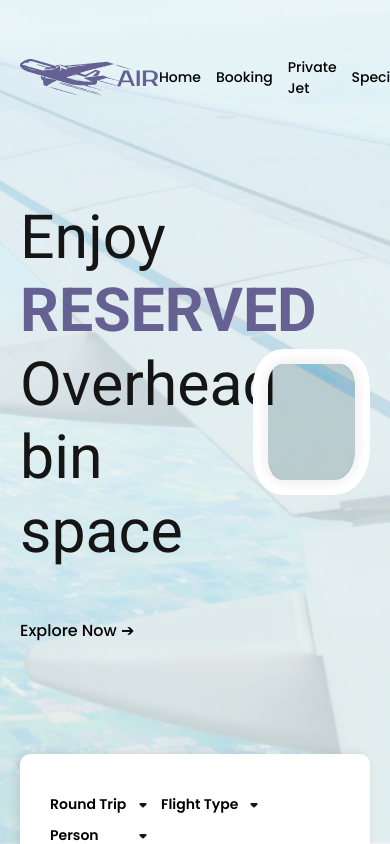
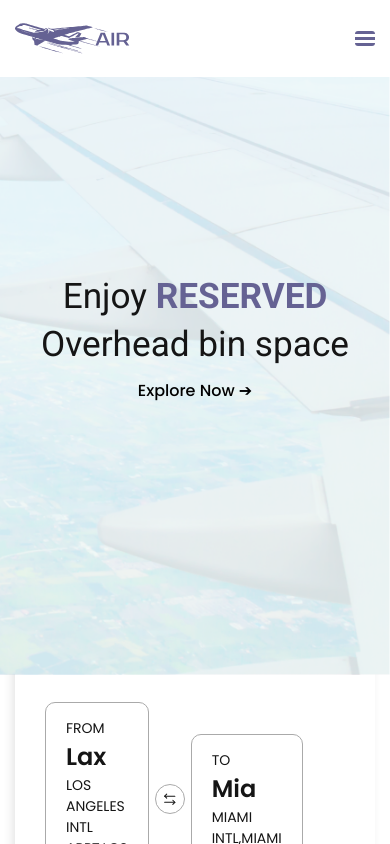
Before and after one commit to ybogdanq/PrivateJet-Booking, a React (Create React App) app: page / in a window 390 px wide. Shown: the top 844 px of the page. Built offline with nearby package versions, Linux system fonts and the light colour scheme.

Commit message:
added responsive design to some sections

```diff
--- a/src/App.scss
+++ b/src/App.scss
@@ -37,3 +37,9 @@ body {
   margin: 0 auto;
   padding: 0px 20px;
 }
+
+@media screen and (max-width: 1200px) {
+  .container {
+    padding: 0px 15px;
+  }
+}
--- a/src/App.tsx
+++ b/src/App.tsx
@@ -15,11 +15,11 @@ function App() {
       <Header />
       <MeetingSection />
       <BookForm />
-      <PrivateJetSection />
-      <SpecificationSection />
-      <ChartersSection />
-      <MembershipSection />
-      <Footer />
+      {/* <PrivateJetSection /> */}
+      {/* <SpecificationSection /> */}
+      {/* <ChartersSection /> */}
+      {/* <MembershipSection /> */}
+      {/* <Footer /> */}
     </div>
   );
 }
--- a/src/components/Header.tsx
+++ b/src/components/Header.tsx
@@ -5,6 +5,7 @@ import cn from "classnames";
 
 const Header: React.FC = (): JSX.Element => {
   const [scrolledInstance, setScrolledInstance] = useState<boolean>(false);
+  const [burgerActive, setBurgerActive] = useState<boolean>(false);
 
   useEffect(() => {
     if (typeof window !== "undefined") {
@@ -24,6 +25,25 @@ const Header: React.FC = (): JSX.Element => {
         <a href="#" className={styles.logo}>
           <Logo />
         </a>
+        <div
+          className={styles.burger__menu}
+          onClick={() => setBurgerActive(true)}
+        >
+          <span></span>
+          <span></span>
+          <span></span>
+        </div>
+        <nav
+          className={cn(styles.header__navigation, {
+            [styles.active]: burgerActive,
+          })}
+        >
+          <span
+            className={styles.close__button}
+            onClick={() => setBurgerActive(false)}
+          >
+            &#10005;
+          </span>
           <ul className={styles.header__menu}>
             <li className={styles.menu__link}>
               <a href="">Home</a>
@@ -59,6 +79,7 @@ const Header: React.FC = (): JSX.Element => {
               Sign in
             </button>
           </div>
+        </nav>
       </div>
     </header>
   );
--- a/src/components/sections/styles/MeetingSection.module.scss
+++ b/src/components/sections/styles/MeetingSection.module.scss
@@ -77,3 +77,68 @@
   width: 100%;
   height: 100%;
 }
+@media screen and (max-width: 1024px) {
+  .meetingScreen__greeting .greeting__text {
+    font-size: 3.2rem;
+    line-height: 4.2rem;
+    margin-bottom: 25px;
+  }
+}
+@media screen and (max-width: 768px) {
+  .meeting__screen .container {
+    grid-template-columns: 1fr;
+    min-height: 85vh;
+  }
+  .meeting__screen {
+    position: relative;
+    & * {
+      z-index: 1;
+    }
+    &::after {
+      content: "";
+      position: absolute;
+      left: 0;
+      top: 0;
+      right: 0;
+      bottom: 0;
+      display: block;
+      width: 100%;
+      height: 100%;
+      background-color: rgba($color: #fff, $alpha: 0.3);
+      z-index: 0;
+    }
+  }
+  .greeting__link {
+    display: block;
+    text-align: center;
+  }
+  .meetingScreen__greeting .greeting__text {
+    text-align: center;
+    font-size: 2.9rem;
+    line-height: 3.9rem;
+    margin-bottom: 20px;
+  }
+  .window__asset {
+    display: none;
+  }
+}
+@media screen and (max-width: 475px) {
+  .meeting__screen .container {
+    min-height: 85vh;
+  }
+  .meetingScreen__greeting .greeting__text {
+    font-size: 2.5rem;
+    line-height: 3.5rem;
+    margin-bottom: 15px;
+  }
+}
+@media screen and (max-width: 425px) {
+  .meeting__screen .container {
+    min-height: 80vh;
+  }
+  .meetingScreen__greeting .greeting__text {
+    font-size: 2.2rem;
+    line-height: 3rem;
+    margin-bottom: 10px;
+  }
+}
--- a/src/components/styles/Header.module.scss
+++ b/src/components/styles/Header.module.scss
@@ -26,6 +26,16 @@
   background-color: #fff;
 }
 
+.header__navigation {
+  flex: 1 0 auto;
+  display: flex;
+  align-items: center;
+  justify-content: space-between;
+  .close__button {
+    display: none;
+  }
+}
+
 .header .container {
   display: flex;
   align-items: center;
@@ -37,6 +47,7 @@
   display: flex;
   align-items: center;
   justify-content: center;
+  margin: 0 auto;
 }
 
 .header.scrolled .menu__link::after {
@@ -93,8 +104,138 @@
   margin: 0;
 }
 
+.burger__menu {
+  cursor: pointer;
+  display: none;
+  span {
+    display: block;
+    width: 20px;
+    height: 3px;
+    background-color: var(--btn-primary);
+    margin: 3px 0px;
+    &:first-child {
+      border-top-left-radius: 3px;
+      border-top-right-radius: 3px;
+    }
+    &:last-child {
+      border-bottom-left-radius: 3px;
+      border-bottom-right-radius: 3px;
+    }
+  }
+}
+
 .controls__button.active {
   @extend %button;
   background-color: var(--btn-primary);
   padding: 7px 24px;
 }
+
+@media screen and (max-width: 1200px) {
+  .logo {
+    width: 115px;
+  }
+
+  .header {
+    padding: 30px 0px;
+    font-size: 13px;
+  }
+
+  .scrolled {
+    padding: 15px 0px;
+  }
+
+  .menu__link {
+    margin: 0px 12px 0px 0px;
+  }
+
+  .menu__link:hover::after,
+  .controls__button:hover::after {
+    width: 20px;
+    height: 20px;
+  }
+
+  .controls__button {
+    margin: 0px 12px 0px 0px;
+  }
+
+  .controls__button.active {
+    background-color: var(--btn-primary);
+    padding: 5px 20px;
+  }
+}
+@media screen and (max-width: 850px) {
+  .logo {
+    width: 115px;
+  }
+
+  .burger__menu {
+    display: block;
+  }
+
+  .header__navigation {
+    position: relative;
+    display: flex;
+    flex-direction: column;
+    align-items: center;
+    justify-content: center;
+    position: fixed;
+    right: 0;
+    top: 0;
+    height: 100%;
+    width: fit-content;
+    max-width: 300px;
+    padding: 20px;
+    overflow-y: scroll;
+    background-color: #fff;
+    transform: translate(100%);
+    transition: all 0.3s ease;
+    &.active {
+      transform: translate(0%);
+    }
+    .header__menu {
+      margin: auto 0px;
+      flex-direction: column;
+      .menu__link {
+        margin: 12px 0px;
+      }
+    }
+    .close__button {
+      position: absolute;
+      right: 20px;
+      top: 20px;
+      font-weight: 700;
+      font-size: 16px;
+      display: block;
+    }
+  }
+
+  .header {
+    padding: 30px 0px;
+    font-size: 13px;
+  }
+
+  .scrolled {
+    padding: 15px 0px;
+  }
+
+  .menu__link:hover::after,
+  .controls__button:hover::after {
+    width: 20px;
+    height: 20px;
+  }
+
+  .controls__button {
+    margin: 0px 12px 0px 0px;
+  }
+
+  .controls__button.active {
+    background-color: var(--btn-primary);
+    padding: 5px 20px;
+  }
+}
+@media screen and (max-width: 768px) {
+  .header {
+    background-color: #fff;
+    padding: 20px 0px;
+  }
+}
```
Lines whose indentation alone changed are shown as unchanged.
